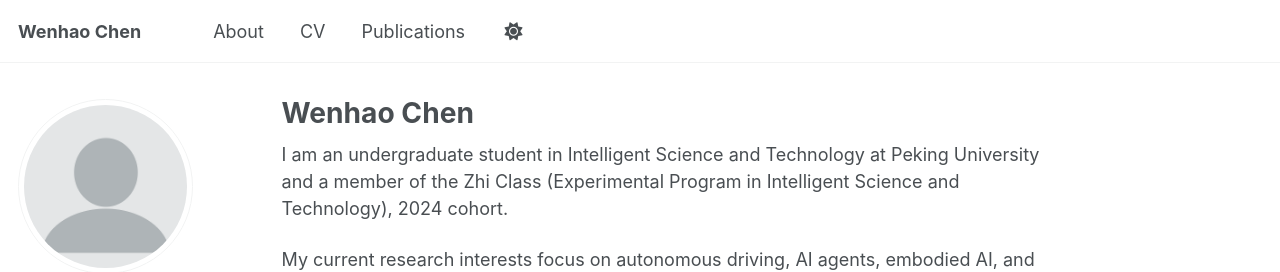
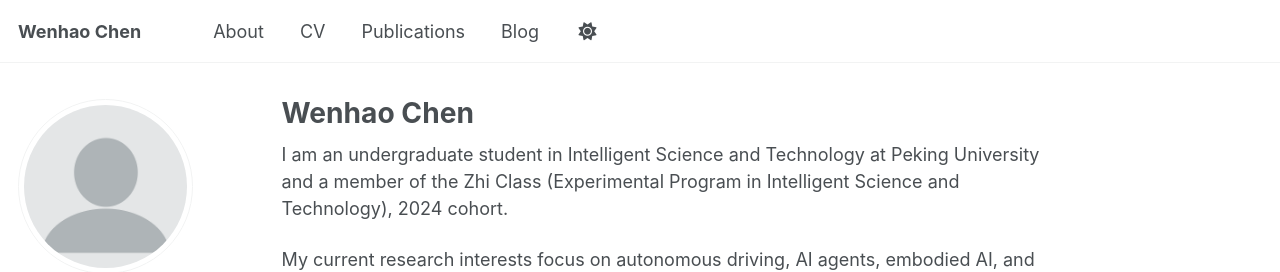
Before and after one commit to abs1903/abs1903.github.io, a Jekyll site: the page built from _pages/about.md, in a window 1280 px wide. Shown: the top 272 px of the page. Built offline with Jekyll 4.4.1, drawn with Linux system fonts in a browser that asks for light colours; a script that is not in the unit is left out.

Commit message:
Add Blog link to sidebar navigation

```diff
--- a/_data/navigation.yml
+++ b/_data/navigation.yml
@@ -7,3 +7,6 @@ main:
 
   - title: "Publications"
     url: /publications/
+
+  - title: "Blog"
+    url: /year-archive/
```
